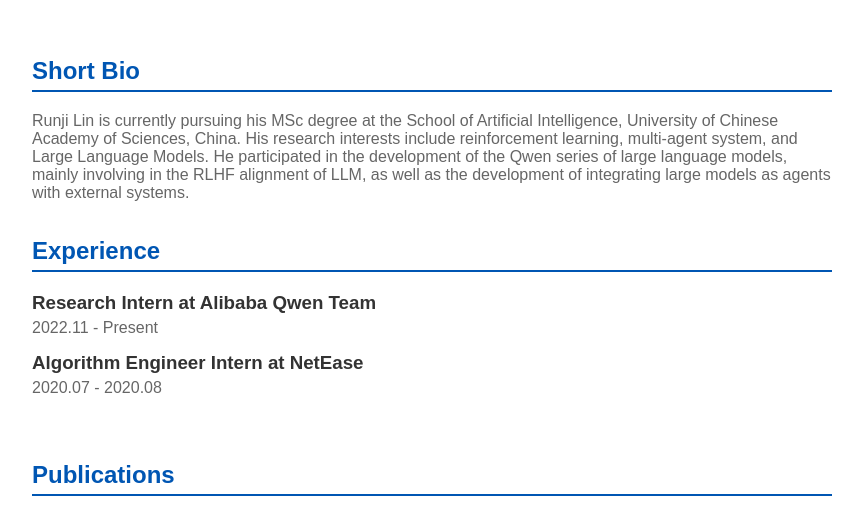
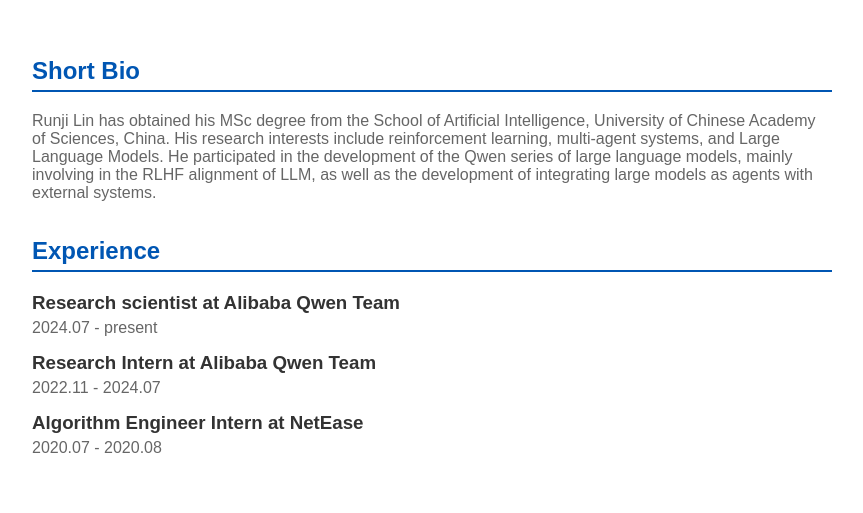
Before and after one commit to linprophet/linprophet.github.io, a plain HTML site: page index.html in a window 1280 px wide. Shown: the part 191-704 px from the top of the page, without its empty margins (208-1071 px from the left). Drawn offline with Linux system fonts and the light colour scheme.

Commit message:
Update index.html

```diff
--- a/index.html
+++ b/index.html
@@ -85,13 +85,17 @@
         </div>
         <div class="section bio">
             <h2>Short Bio</h2>
-            <p>Runji Lin is currently pursuing his MSc degree at the School of Artificial Intelligence, University of Chinese Academy of Sciences, China. His research interests include reinforcement learning, multi-agent system, and Large Language Models. He participated in the development of the Qwen series of large language models, mainly involving in the RLHF alignment of LLM, as well as the development of integrating large models as agents with external systems.</p>
+            <p>Runji Lin has obtained his MSc degree from the School of Artificial Intelligence, University of Chinese Academy of Sciences, China. His research interests include reinforcement learning, multi-agent systems, and Large Language Models. He participated in the development of the Qwen series of large language models, mainly involving in the RLHF alignment of LLM, as well as the development of integrating large models as agents with external systems.</p>
         </div>
         <div class="section">
             <h2>Experience</h2>
             <div class="experience">
+                <h3>Research scientist at Alibaba Qwen Team</h3>
+                <p>2024.07 - present</p>
+            </div>
+            <div class="experience">
                 <h3>Research Intern at Alibaba Qwen Team</h3>
-                <p>2022.11 - Present</p>
+                <p>2022.11 - 2024.07</p>
             </div>
             <div class="experience">
                 <h3>Algorithm Engineer Intern at NetEase</h3>
```
